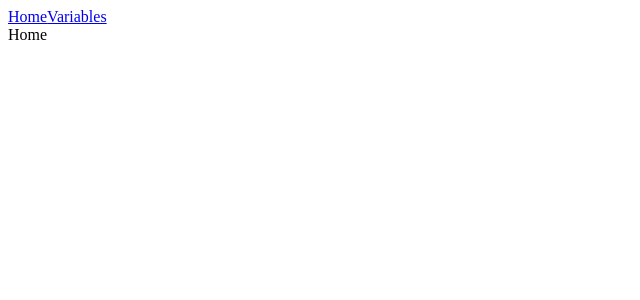
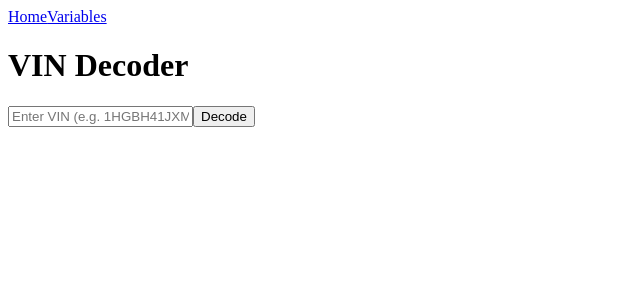
Before and after one commit to olegvol15/vin-decoder, a React (Vite) app: page / in a window 1280 px wide. Shown: the top 300 px of the page, without its empty margins (0-640 px from the left). Built offline with nearby package versions, Linux system fonts and the light colour scheme.

Commit message:
feat: implement home page with decode results

```diff
--- a/src/components/VinForm.tsx
+++ b/src/components/VinForm.tsx
@@ -3,6 +3,8 @@ import { useState } from 'react'
 const VIN_PATTERN = /^[A-HJ-NPR-Z0-9]{17}$/i
 
 interface Props {
+  value: string
+  onChange: (vin: string) => void
   onSubmit: (vin: string) => void
   loading: boolean
 }
@@ -14,23 +16,22 @@ function validate(vin: string): string | null {
   return null
 }
 
-export function VinForm({ onSubmit, loading }: Props) {
-  const [vin, setVin] = useState('')
+export function VinForm({ value, onChange, onSubmit, loading }: Props) {
   const [error, setError] = useState<string | null>(null)
 
   function handleSubmit(e: React.FormEvent) {
     e.preventDefault()
-    const err = validate(vin)
+    const err = validate(value)
     if (err) {
       setError(err)
       return
     }
     setError(null)
-    onSubmit(vin)
+    onSubmit(value)
   }
 
   function handleChange(e: React.ChangeEvent<HTMLInputElement>) {
-    setVin(e.target.value.toUpperCase())
+    onChange(e.target.value.toUpperCase())
     if (error) setError(null)
   }
 
@@ -39,7 +40,7 @@ export function VinForm({ onSubmit, loading }: Props) {
       <div className="form-row">
         <input
           type="text"
-          value={vin}
+          value={value}
           onChange={handleChange}
           placeholder="Enter VIN (e.g. 1HGBH41JXMN109186)"
           maxLength={17}
--- a/src/pages/Home.tsx
+++ b/src/pages/Home.tsx
@@ -1,3 +1,88 @@
+import { useState } from 'react'
+import { useMutation } from '@tanstack/react-query'
+import { VinForm } from '../components/VinForm'
+import { decodeVin } from '../api/nhtsa'
+import { useVinHistory } from '../hooks/useVinHistory'
+
 export function Home() {
-  return <div>Home</div>
+  const [vin, setVin] = useState('')
+  const [history, addVin] = useVinHistory()
+
+  const { mutate, data, error, isPending, reset } = useMutation({
+    mutationFn: decodeVin,
+  })
+
+  function handleSubmit(value: string) {
+    addVin(value)
+    mutate(value)
+  }
+
+  function handleHistoryClick(value: string) {
+    setVin(value)
+    addVin(value)
+    mutate(value)
+  }
+
+  const results = data?.Results.filter(r => r.Value !== null && r.Value !== '') ?? []
+
+  return (
+    <div className="home">
+      <h1>VIN Decoder</h1>
+
+      <VinForm
+        value={vin}
+        onChange={setVin}
+        onSubmit={handleSubmit}
+        loading={isPending}
+      />
+
+      {history.length > 0 && (
+        <section className="history">
+          <h2>Recent searches</h2>
+          <ul>
+            {history.map(v => (
+              <li key={v}>
+                <button className="history-btn" onClick={() => handleHistoryClick(v)}>
+                  {v}
+                </button>
+              </li>
+            ))}
+          </ul>
+        </section>
+      )}
+
+      {error && (
+        <p className="fetch-error" role="alert">
+          Failed to decode VIN: {error.message}
+        </p>
+      )}
+
+      {data && (
+        <section className="results">
+          {data.Message && <p className="api-message">{data.Message}</p>}
+          {results.length > 0 ? (
+            <table>
+              <thead>
+                <tr>
+                  <th>Variable</th>
+                  <th>Value</th>
+                </tr>
+              </thead>
+              <tbody>
+                {results.map(r => (
+                  <tr key={r.VariableId}>
+                    <td>{r.Variable}</td>
+                    <td>{r.Value}</td>
+                  </tr>
+                ))}
+              </tbody>
+            </table>
+          ) : (
+            <p>No results found.</p>
+          )}
+          <button className="clear-btn" onClick={reset}>Clear</button>
+        </section>
+      )}
+    </div>
+  )
 }
```
